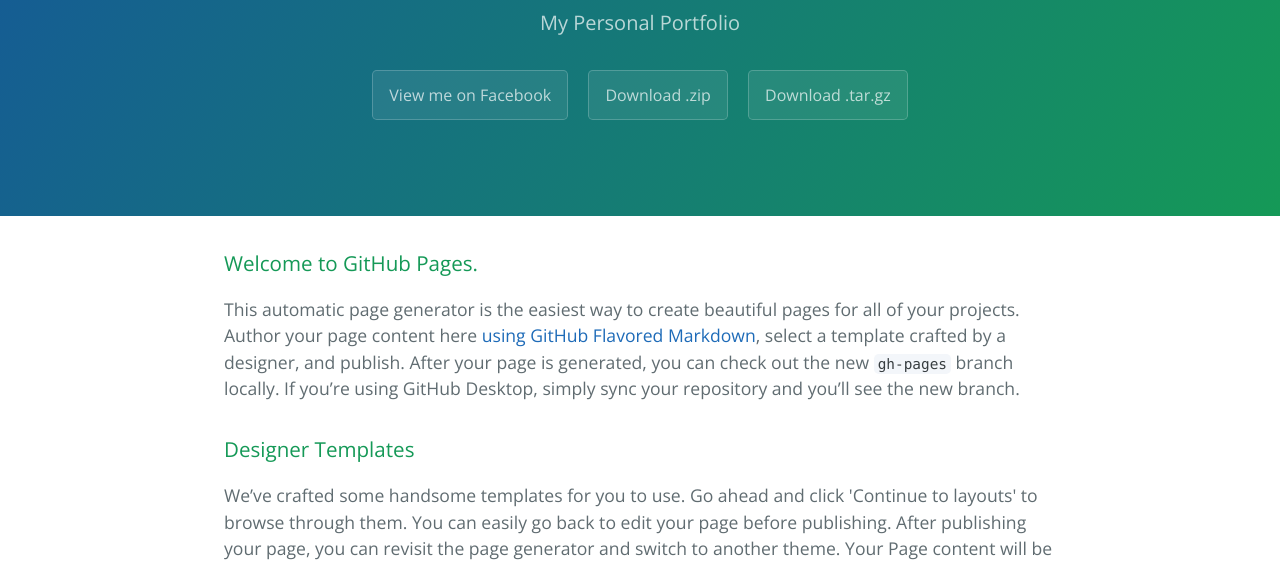
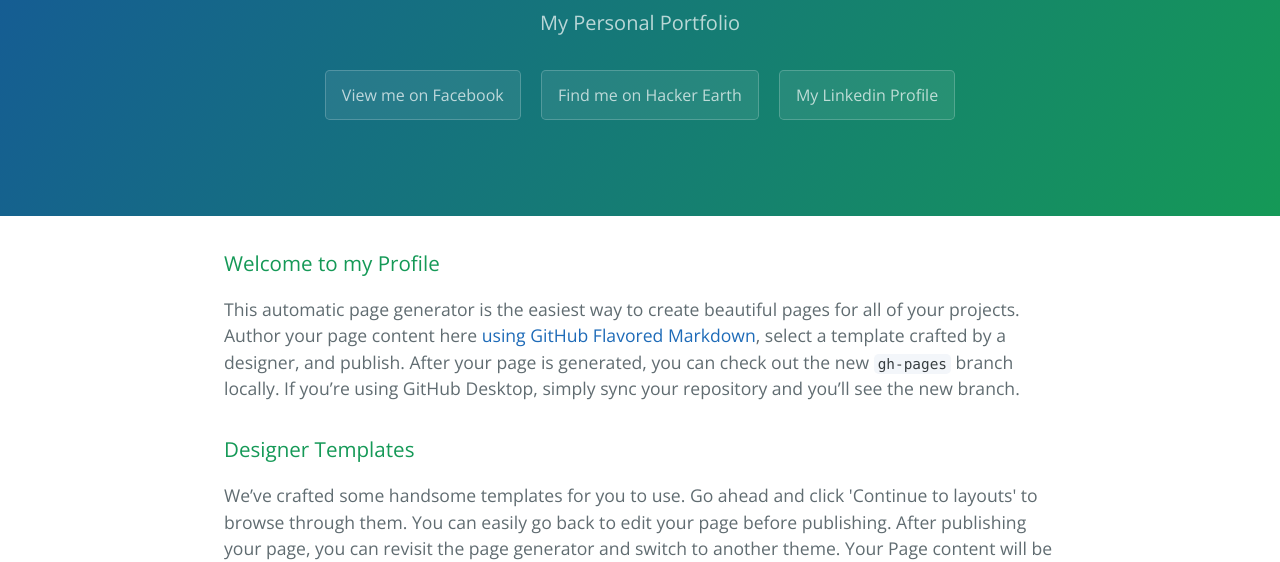
Before and after one commit to rdprassy/portfolio, a plain HTML site: page index.html in a window 1280 px wide. Shown: the part 245-807 px from the top of the page. Drawn offline with nearby package versions, Linux system fonts and the light colour scheme.

Commit message:
Update index.html

```diff
--- a/index.html
+++ b/index.html
@@ -24,13 +24,13 @@
       <h1 class="project-name"> Devi Prasad Choudhary (rdprassy) Portfolio</h1>
       <h2 class="project-tagline">My Personal Portfolio</h2>
       <a href="https://www.facebook.com/deviprasad.rdz" class="btn">View me on Facebook</a>
-      <a href="https://github.com/rdprassy/portfolio/zipball/master" class="btn">Download .zip</a>
-      <a href="https://github.com/rdprassy/portfolio/tarball/master" class="btn">Download .tar.gz</a>
+      <a href="https://www.hackerearth.com/@rdprassy" class="btn">Find me on Hacker Earth</a>
+      <a href="https://www.linkedin.com/in/rdprassy" class="btn">My Linkedin Profile</a>
     </section>
 
     <section class="main-content">
       <h3>
-<a id="welcome-to-github-pages" class="anchor" href="#welcome-to-github-pages" aria-hidden="true"><span aria-hidden="true" class="octicon octicon-link"></span></a>Welcome to GitHub Pages.</h3>
+<a id="Welcome to My profile" class="anchor" href="#welcome-to-github-pages" aria-hidden="true"><span aria-hidden="true" class="octicon octicon-link"></span></a>Welcome to my Profile</h3>
 
 <p>This automatic page generator is the easiest way to create beautiful pages for all of your projects. Author your page content here <a href="https://guides.github.com/features/mastering-markdown/">using GitHub Flavored Markdown</a>, select a template crafted by a designer, and publish. After your page is generated, you can check out the new <code>gh-pages</code> branch locally. If you’re using GitHub Desktop, simply sync your repository and you’ll see the new branch.</p>
 
```
